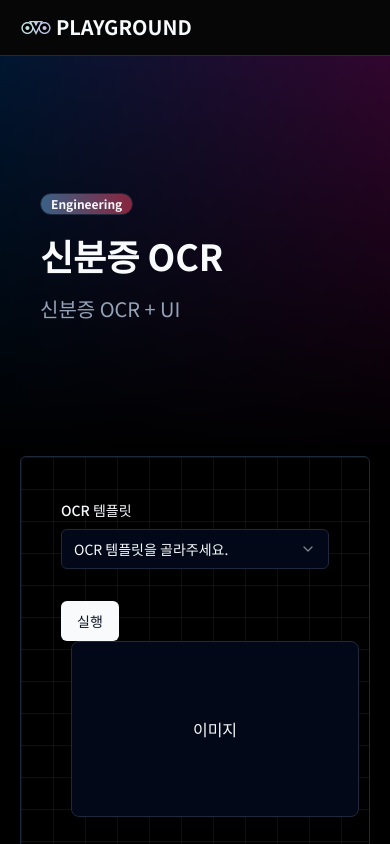
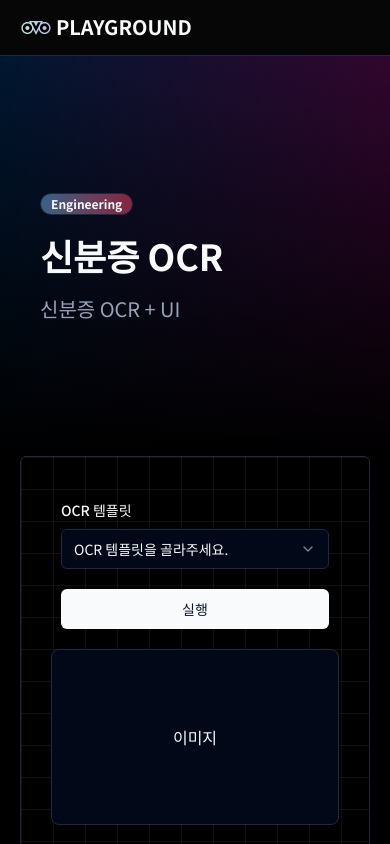
Before and after one commit to OU9999/ou9999-playground, a Next.js app: page /detail/ocr in a window 390 px wide. Shown: the top 844 px of the page. Built offline with nearby package versions, Linux system fonts and the light colour scheme.

Commit message:
[feat] ocr 반응형

```diff
--- a/src/components/mainSection/ocr/ocr-box.tsx
+++ b/src/components/mainSection/ocr/ocr-box.tsx
@@ -13,7 +13,7 @@ const OCRBox = () => {
 
   return (
     <GridBox className="p-10 space-y-10 flex flex-col">
-      <div className="flex flex-col md:flex-row justify-center items-center w-full space-x-10">
+      <div className="flex flex-col lg:flex-row justify-center items-center w-full space-y-5 lg:space-y-0 space-x-0 lg:space-x-10">
         <OCRForm
           setImgSrc={setImgSrc}
           setIsLoading={setIsLoading}
--- a/src/components/mainSection/ocr/ocr-form.tsx
+++ b/src/components/mainSection/ocr/ocr-form.tsx
@@ -66,7 +66,10 @@ const OCRForm = ({
   return (
     <>
       <Form {...form}>
-        <form onSubmit={onSubmit} className="w-full relative space-y-8">
+        <form
+          onSubmit={onSubmit}
+          className="w-full relative space-y-5 md:space-y-8"
+        >
           <FormField
             control={form.control}
             name="select"
@@ -101,7 +104,11 @@ const OCRForm = ({
               </FormItem>
             )}
           />
-          <Button type="submit" disabled={isLoading}>
+          <Button
+            className="w-full md:w-auto"
+            type="submit"
+            disabled={isLoading}
+          >
             실행
           </Button>
         </form>
--- a/src/components/mainSection/ocr/ocr-result.tsx
+++ b/src/components/mainSection/ocr/ocr-result.tsx
@@ -16,7 +16,7 @@ const LabelText = ({ label, text }: LabelTextProps) => {
   return (
     <div className="flex flex-col space-y-1">
       <p>{label}</p>
-      <div className="w-full flex items-center bg-[#020817] border rounded-md p-2 min-h-12">
+      <div className="w-full flex items-center bg-[#020817] border rounded-md p-2 h-12 min-h-12">
         {extractName(text!)}
       </div>
     </div>
```
